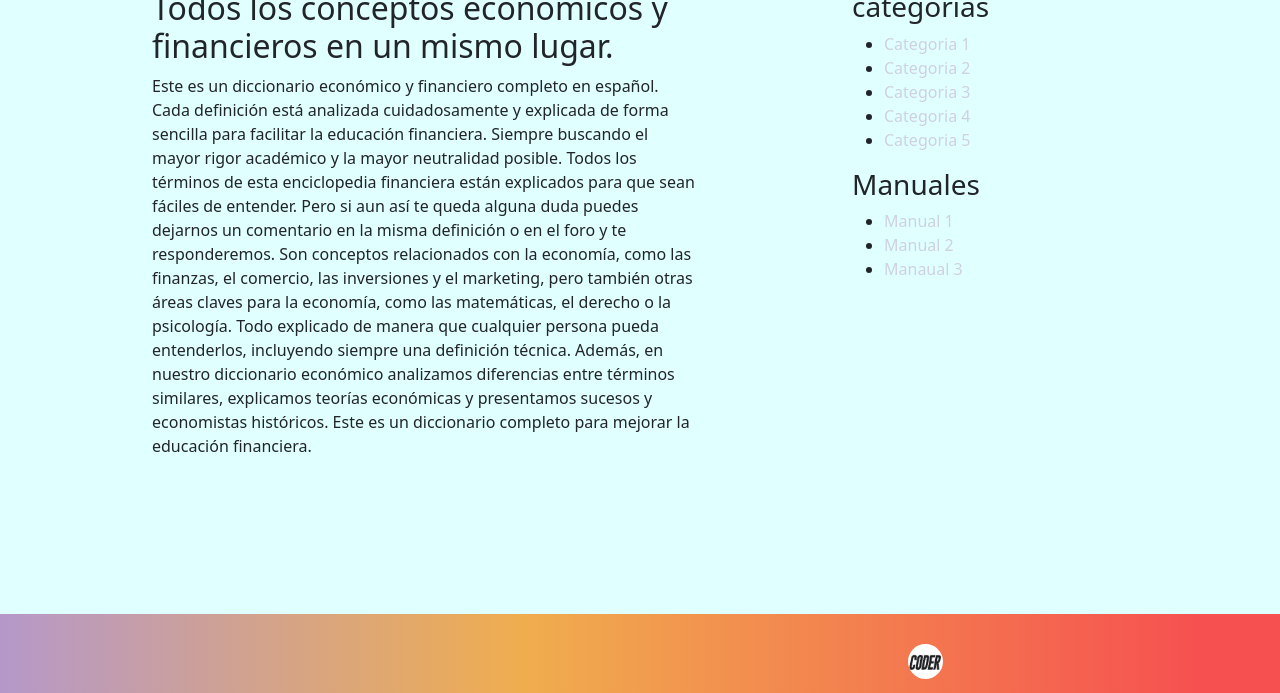
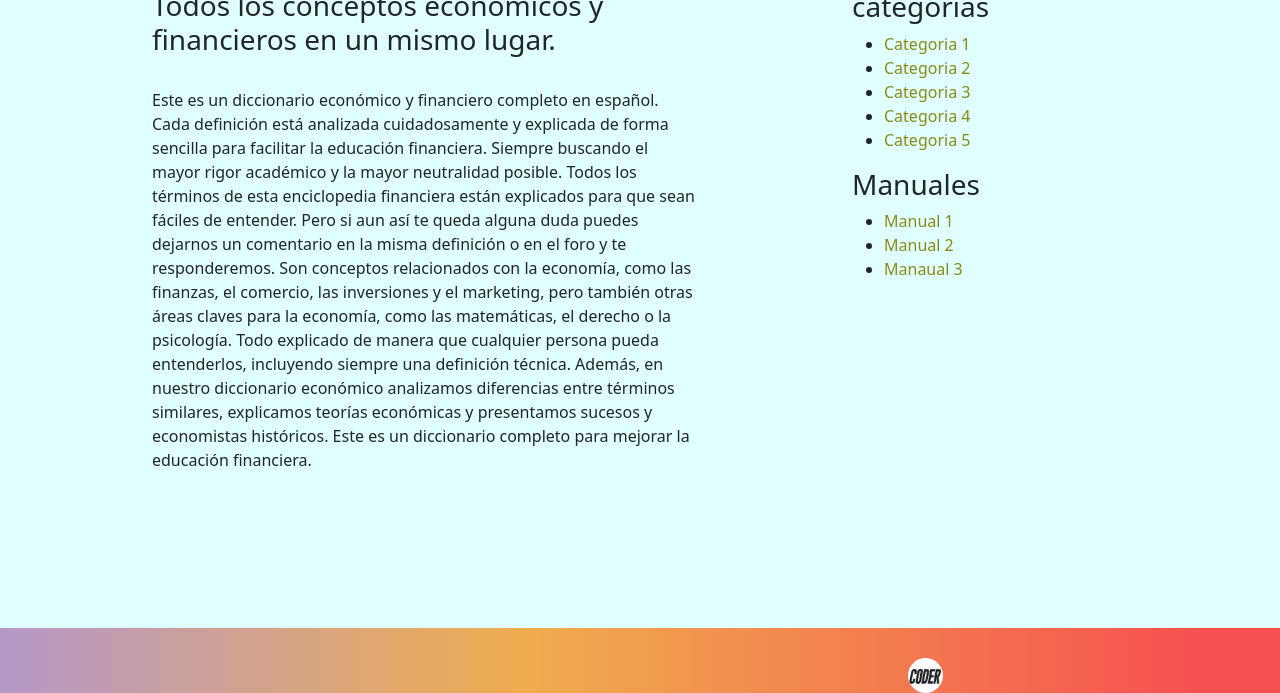
Before and after one commit to almodobar/PreEntrega2-Velez, a plain HTML site: page diccionario.html in a window 1280 px wide. Shown: the part 207-900 px from the top of the page. Drawn offline with nearby package versions, Linux system fonts and the light colour scheme; grey boxes are pictures that could not be loaded.

Commit message:
cambio li a diccionario

```diff
--- a/diccionario.html
+++ b/diccionario.html
@@ -41,7 +41,8 @@
     <div class="row">
         <section class="texto col-lg-6">
             <h1>Diccionario economico</h1>
-            <h2>Todos los conceptos económicos y financieros en un mismo lugar.</h2>
+            <h3>Todos los conceptos económicos y financieros en un mismo lugar.</h3>
+            <br>
             <p>Este es un diccionario económico y financiero completo en español. Cada definición está analizada cuidadosamente y explicada de forma sencilla para facilitar la educación financiera. Siempre buscando el mayor rigor académico y la mayor neutralidad posible.
 
                 Todos los términos de esta enciclopedia financiera están explicados para que sean fáciles de entender. Pero si aun así te queda alguna duda puedes dejarnos un comentario en la misma definición o en el foro y te responderemos.
--- a/style.css
+++ b/style.css
@@ -53,8 +53,14 @@ aside{
 a{
     text-decoration: none;
     list-style: none;
-    color: #ced1e0;
+    color: #fbfadf;
     text-align: center;
+}
+li a{
+    text-decoration: none;
+    list-style: none;
+    color: #8b8817;
+    text-align: justify;
 }
 .navbarPrincipal{
     margin: 15px;
```
Also changed, not shown: index.html (+1 -1 lines).
